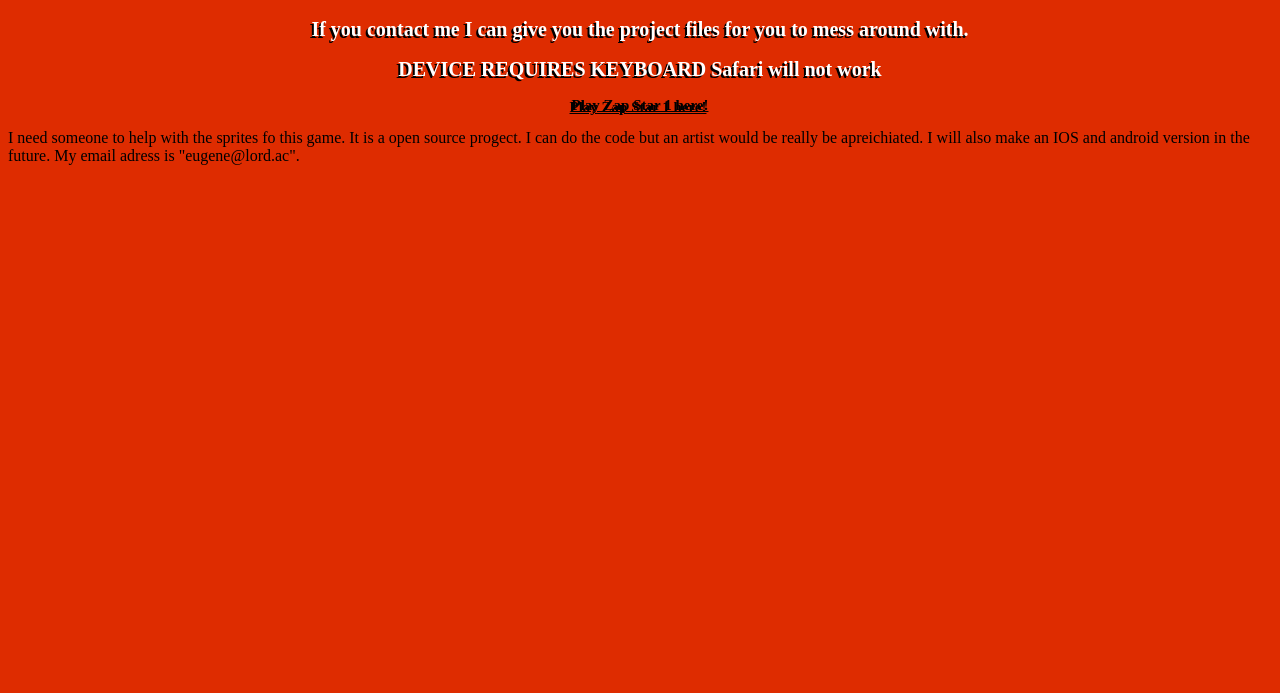
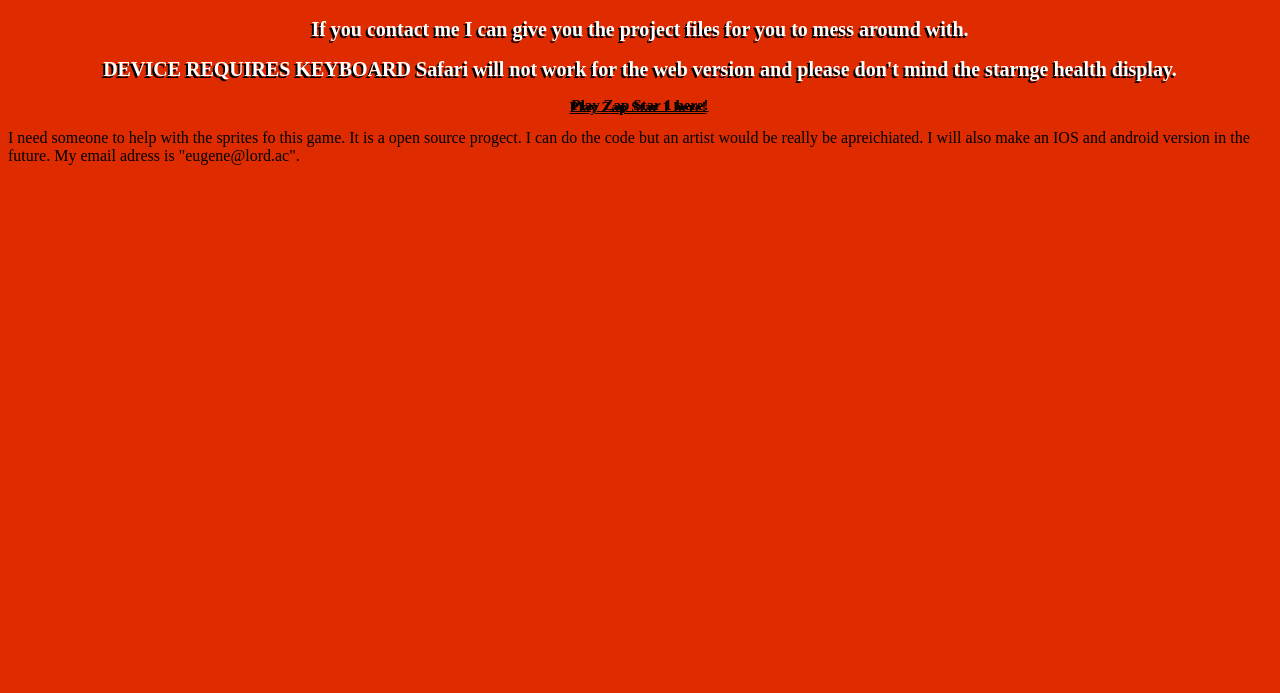
Before and after one commit to codekid-rgb/homesite, a plain HTML site: page zapstar/index.html in a window 1280 px wide. Shown: the part 107-800 px from the top of the page. Drawn offline with Linux system fonts and the light colour scheme.

Commit message:
Update index.html

```diff
--- a/zapstar/index.html
+++ b/zapstar/index.html
@@ -16,7 +16,7 @@
     </h2>
 
      <h2>DEVICE REQUIRES KEYBOARD
-       Safari will not work
+       Safari will not work for the web version and please don't mind the starnge health display.
      </h2>
      <h3> <a href="/zapstar/ZapStar/">Play Zap Star 1 here!</a></h3>
 
```
